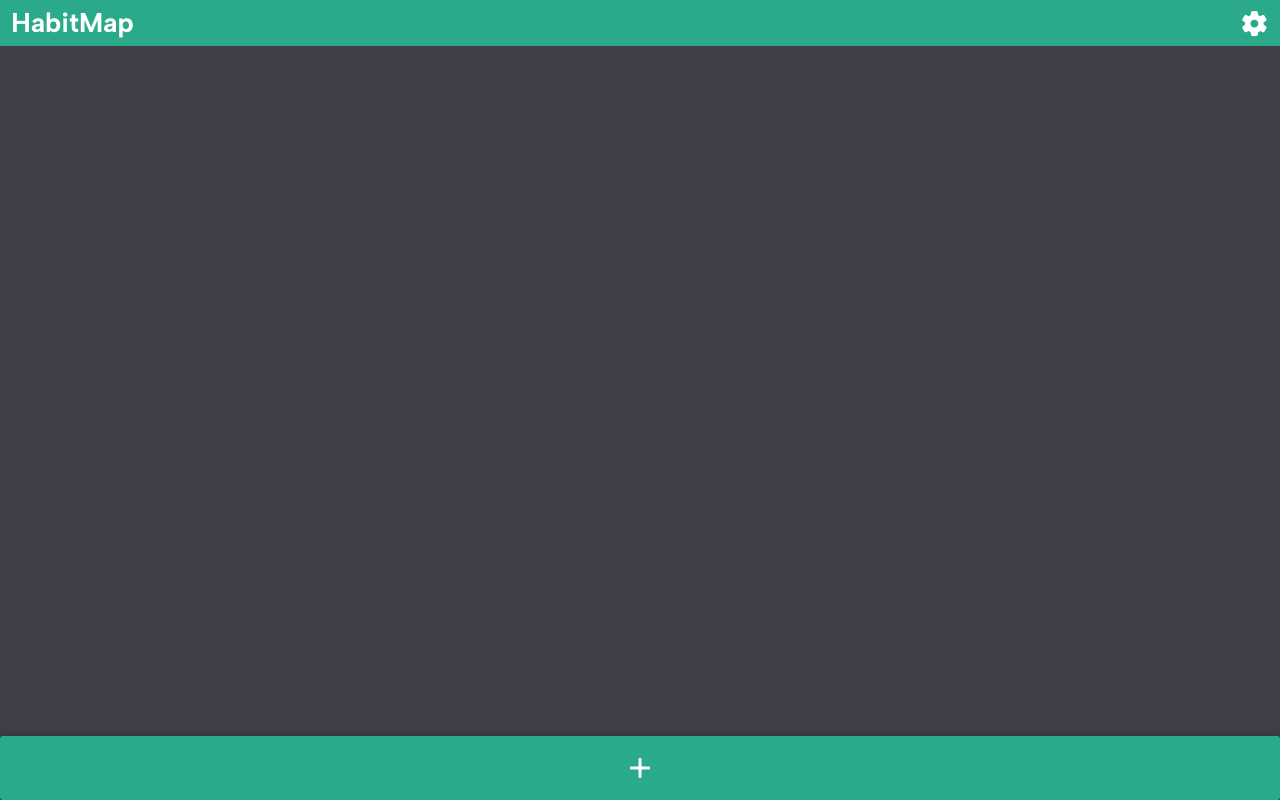
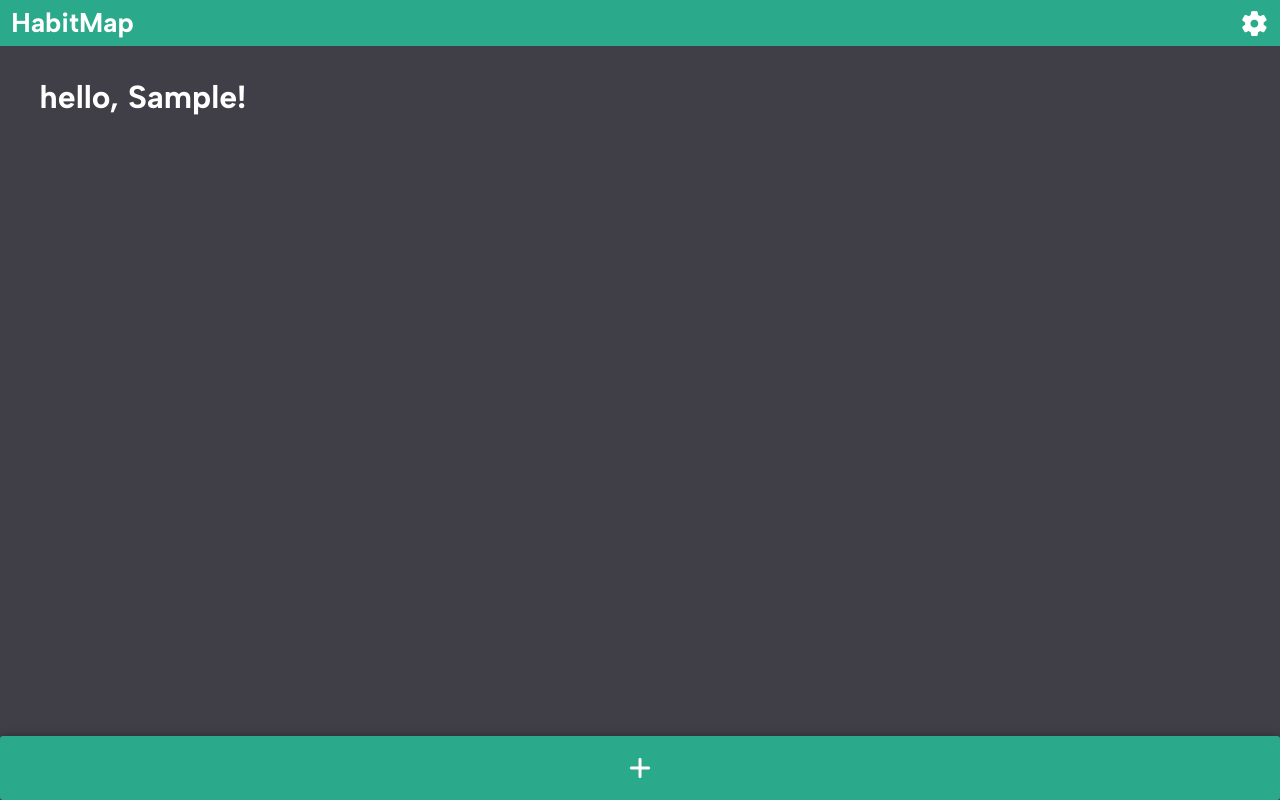
Before and after one commit to clairox/habit-map, a SvelteKit app: page / in a window 1280 px wide. Both pictures are taken after typing "Sample" into the empty fields and a click on the button "Save". Built offline with nearby package versions, Linux system fonts and the light colour scheme.

Commit message:
show user name

```diff
--- a/src/routes/+page.svelte
+++ b/src/routes/+page.svelte
@@ -16,9 +16,11 @@
 
 <Navbar />
 <main>
-	<!-- <section class="dashboard">
-		<h1>Hello, Claire</h1>
-	</section> -->
+	{#if $name}
+		<section class="dashboard">
+			<h1>hello, {$name}!</h1>
+		</section>
+	{/if}
 	<section class="habits-section">
 		<div class="habits-content">
 			{#each $habits as habit (habit.id)}
@@ -169,4 +171,13 @@
 		/* Support for IE. */
 		font-feature-settings: 'liga';
 	}
+
+	h1 {
+		font-size: 2rem;
+	}
+
+	.dashboard {
+		margin: auto;
+		width: 95%;
+	}
 </style>
--- a/src/routes/Modals/SettingsModal.svelte
+++ b/src/routes/Modals/SettingsModal.svelte
@@ -15,6 +15,8 @@
 
 	let name: string = $currentName;
 	let themeColor: ThemeColor = $currentThemeColor;
+
+	$: name = $currentName;
 
 	let onClose = () => {};
 
```
